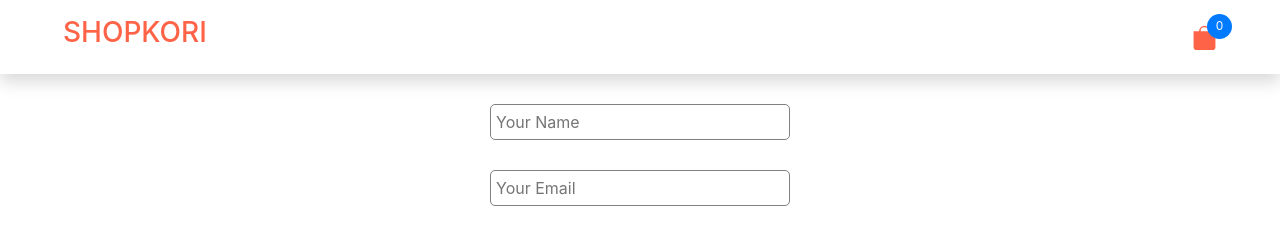
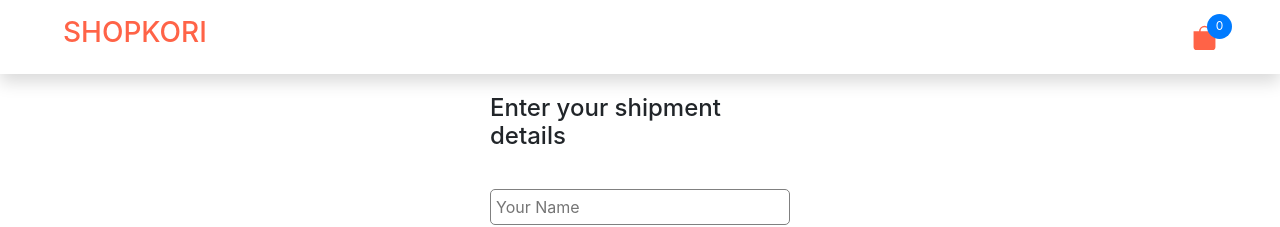
Before and after one commit to Mizzan/shopkori, a React (Create React App) app: page /shipment in a window 1280 px wide. Shown: the top 227 px of the page. Built offline with nearby package versions, Linux system fonts and the light colour scheme.

Commit message:
modifed the shipment page and also added the testing code

```diff
--- a/src/components/Shipment/Shipment.js
+++ b/src/components/Shipment/Shipment.js
@@ -11,6 +11,7 @@ const Shipment = () => {
 
   return (
     <div className="shipment-block">
+      <h4 style={{ marginTop: '20px' }}>Enter your shipment details</h4>
       <div className="row">
         <div style={{ display: 'block' }} className="col-md-6">
           <form className="ship-form" onSubmit={handleSubmit(onSubmit)}>
```
Also changed, not shown: 1 other file (tests, documents, lock files or other folders).
